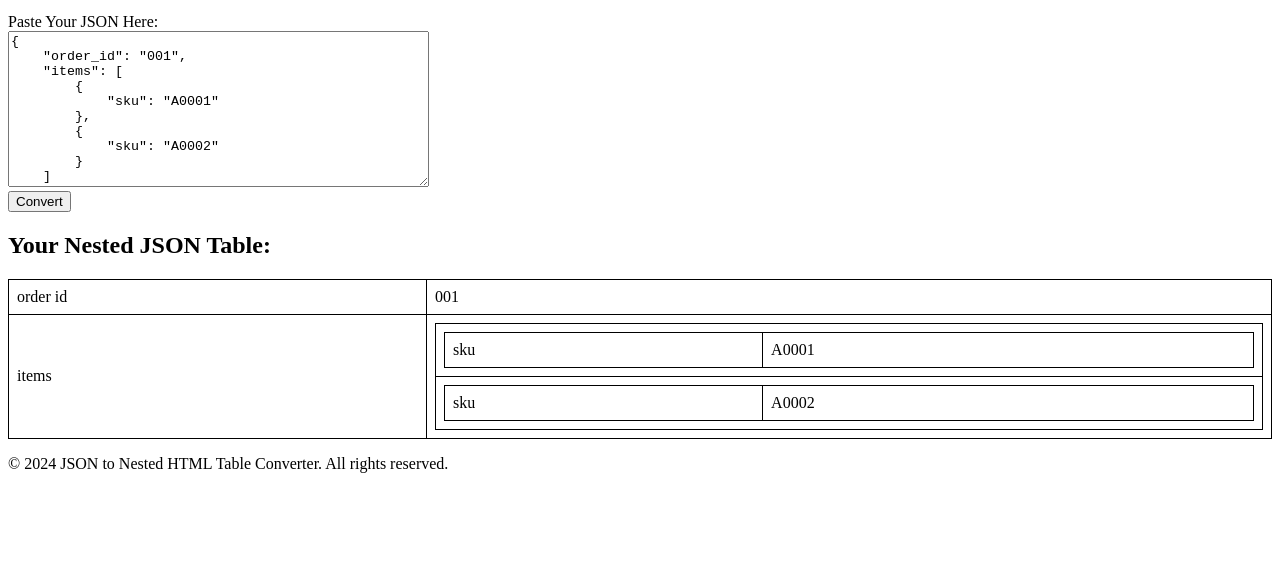
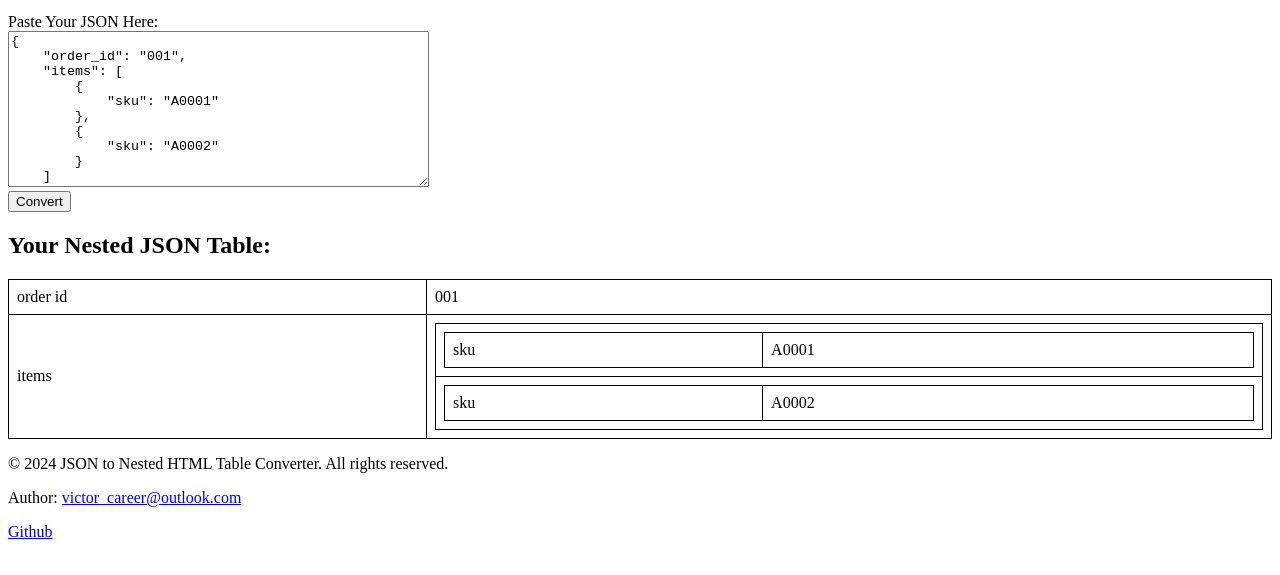
Before and after one commit to victor-develop/json-2-nested-html-table, a plain HTML site: page index.html in a window 1280 px wide. Shown: the part 101-676 px from the top of the page. Drawn offline with Linux system fonts and the light colour scheme.

Commit message:
Add link and email

```diff
--- a/index.html
+++ b/index.html
@@ -46,6 +46,9 @@
     </main>
     <footer>
         <p>© 2024 JSON to Nested HTML Table Converter. All rights reserved.</p>
+        <p>Author: <a href="mailto:victor_career@outlook.com">victor_career@outlook.com</a></p>
+        <p><a href="https://github.com/victor-develop/json-2-nested-html-table">Github</a></p>
+
     </footer>
     <script>
         function escapeHTML(string) {
```
